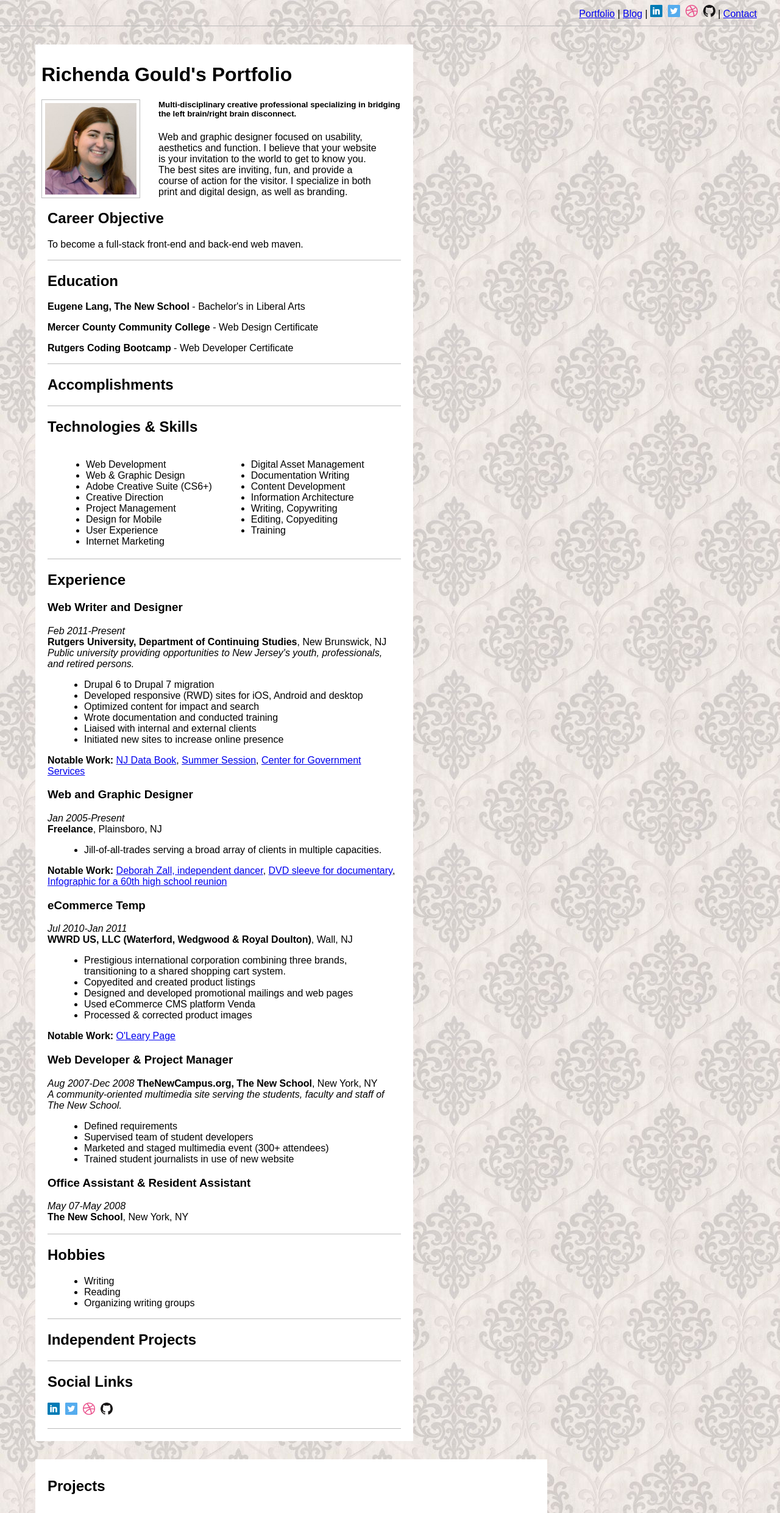
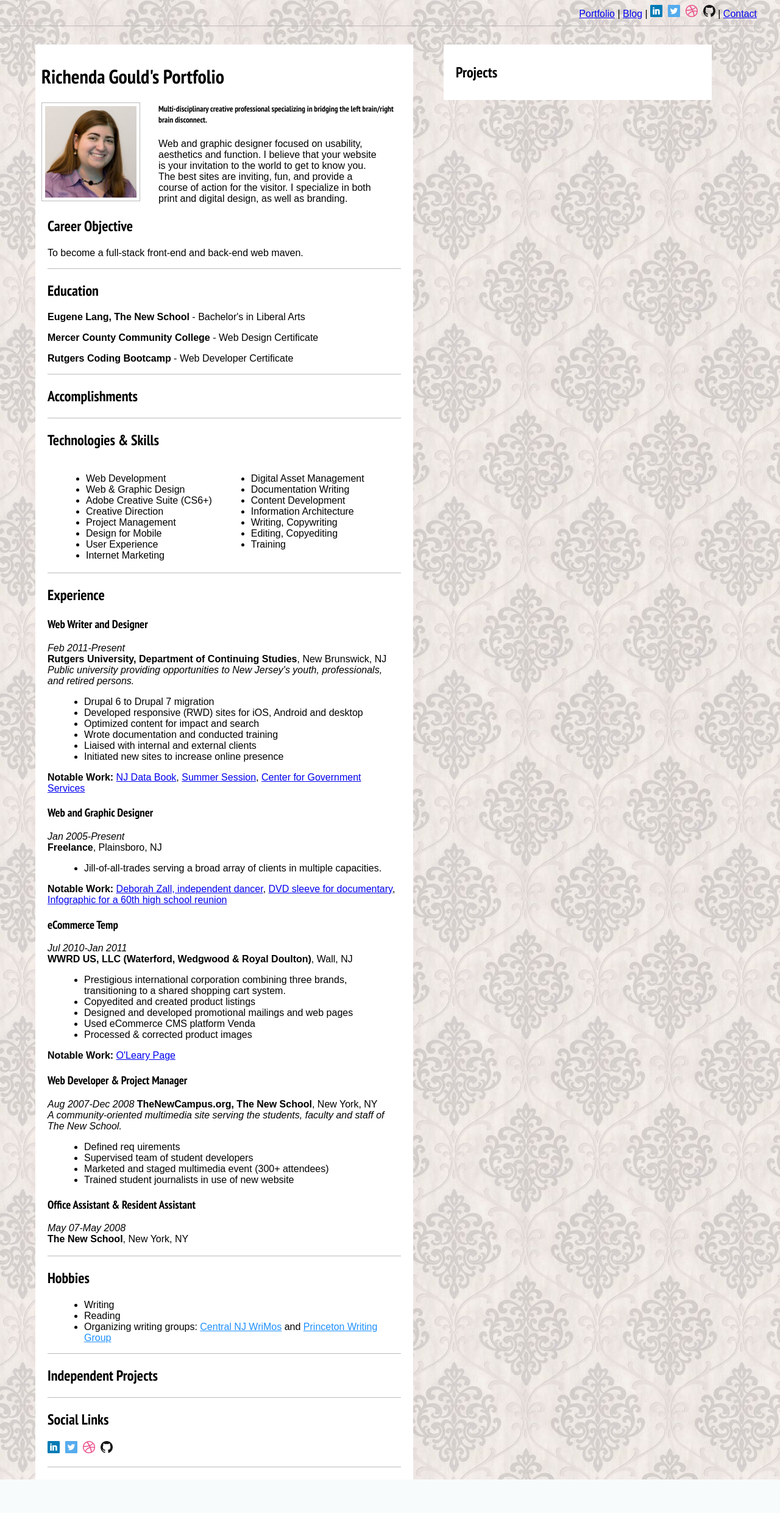
Before and after one commit to richendacodes/portfolio, a PHP site: page /home.html in a window 1280 px wide. Shown: the whole page at 61% size. After the commit the page ends 2426 px from the top, so only its background shows below. Run offline with PHP 8.4, Linux system fonts and the light colour scheme.

Commit message:
Class objectives 11/2

```diff
--- a/home.html
+++ b/home.html
@@ -125,7 +125,7 @@
 			<strong>TheNewCampus.org, The New School</strong>, New York, NY<br>
 			<em>A community-oriented multimedia site serving the students, faculty and staff of The New School.</em>
 			<ul>
-				<li>Defined requirements </li>
+				<li>Defined req	uirements </li>
 				<li>Supervised team of student developers </li>
 				<li>Marketed and staged multimedia event (300+ attendees)</li>
 				<li>Trained student journalists in use of new website</li>
@@ -140,7 +140,7 @@
 			<ul>
 				<li>Writing</li>
 				<li>Reading</li>
-				<li>Organizing writing groups</li>
+				<li>Organizing writing groups: <a href="http://nanowrimo.org/en/regions/usa-new-jersey-central">Central NJ WriMos</a> and <a href="http://meetup.com/Princeton-Writing-Group/">Princeton Writing Group</a></li>
 			</ul>
 	</div>
 	<div class="block">
--- a/style.css
+++ b/style.css
@@ -1,9 +1,15 @@
+@import url(https://fonts.googleapis.com/css?family=PT+Sans+Narrow:400,700);
+
 
 body {
 	background-color: #DDD;
 	font-family: Arial;
 	font-size: 16px;
 	background-image: url('bg_damask1.jpg');
+}
+
+h1, h2, h3, h4, h5, h6 {
+	font-family: "PT Sans Narrow";
 }
 
 .menu {
@@ -25,7 +31,7 @@
 }
 
 .portfolio {
-	width: 800px;
+	width: 400px;
 	float: left;
 	margin-left: 50px;
 	background-color: white;
@@ -55,3 +61,7 @@
 .date {
 	font-style: italic;
 }
+
+li a {
+	color: dodgerblue;
+}
```
